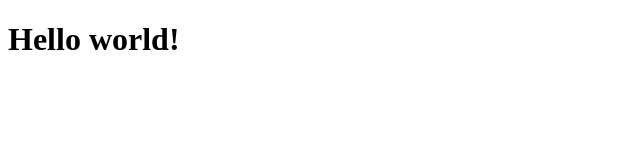
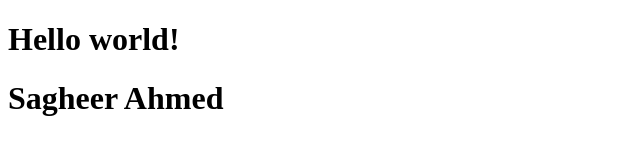
Before and after one commit to Sagheer6901/learningBootcamp2020, a plain HTML site: page index.html in a window 1280 px wide. Shown: the whole page, without its empty margins (0-640 px from the left). Drawn offline with Linux system fonts and the light colour scheme.

Commit message:
Update index.html

```diff
--- a/index.html
+++ b/index.html
@@ -8,6 +8,7 @@
 <body>
     <div>
         <h1>Hello world!</h1>
+        <h1>Sagheer Ahmed</h1>
     </div>
 </body>
 </html>
```
